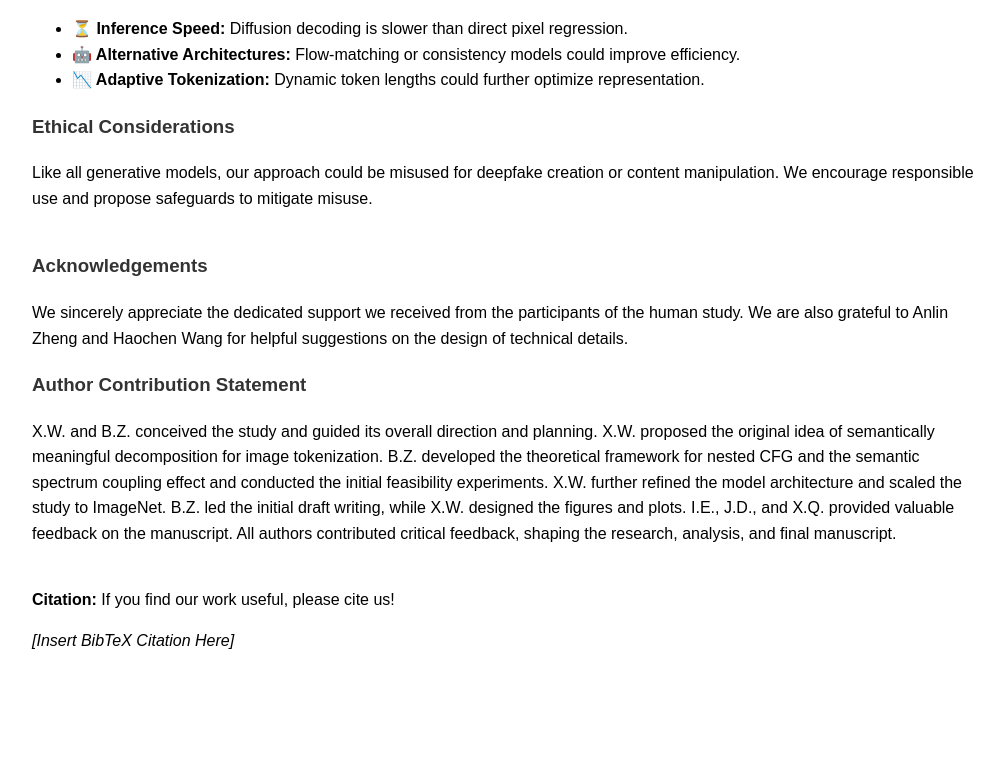
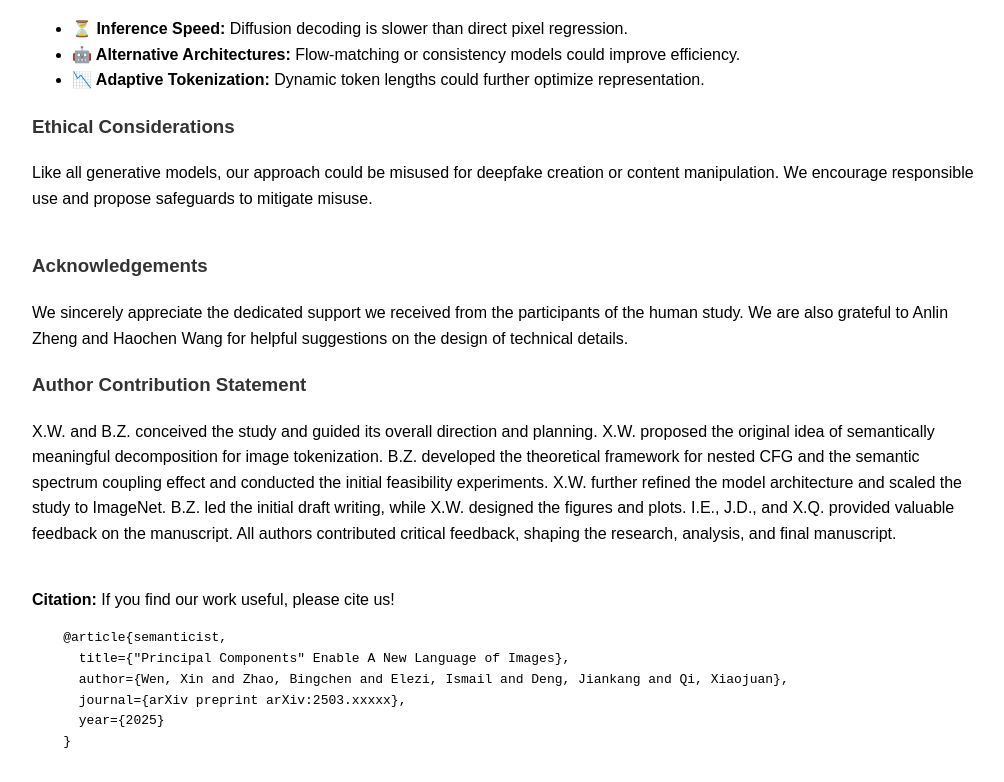
Before and after one commit to dgcnz/semanticist, a plain HTML site: page pages/index.html in a window 1280 px wide. Shown: the part 7987-8769 px from the top of the page, without its empty margins (133-1137 px from the left). Before the commit the page ends 8681 px from the top, so only its background shows below. Drawn offline with Linux system fonts and the light colour scheme.

Commit message:
update page

```diff
--- a/pages/index.html
+++ b/pages/index.html
@@ -505,7 +505,14 @@
 
     <div class="section">
         <p><b>Citation:</b> If you find our work useful, please cite us!</p>
-        <p><i>[Insert BibTeX Citation Here]</i></p>
+        <pre>
+    @article{semanticist,
+      title={"Principal Components" Enable A New Language of Images},
+      author={Wen, Xin and Zhao, Bingchen and Elezi, Ismail and Deng, Jiankang and Qi, Xiaojuan},
+      journal={arXiv preprint arXiv:2503.xxxxx},
+      year={2025}
+    }
+        </pre>
     </div>
 </body>
 </html>
```
